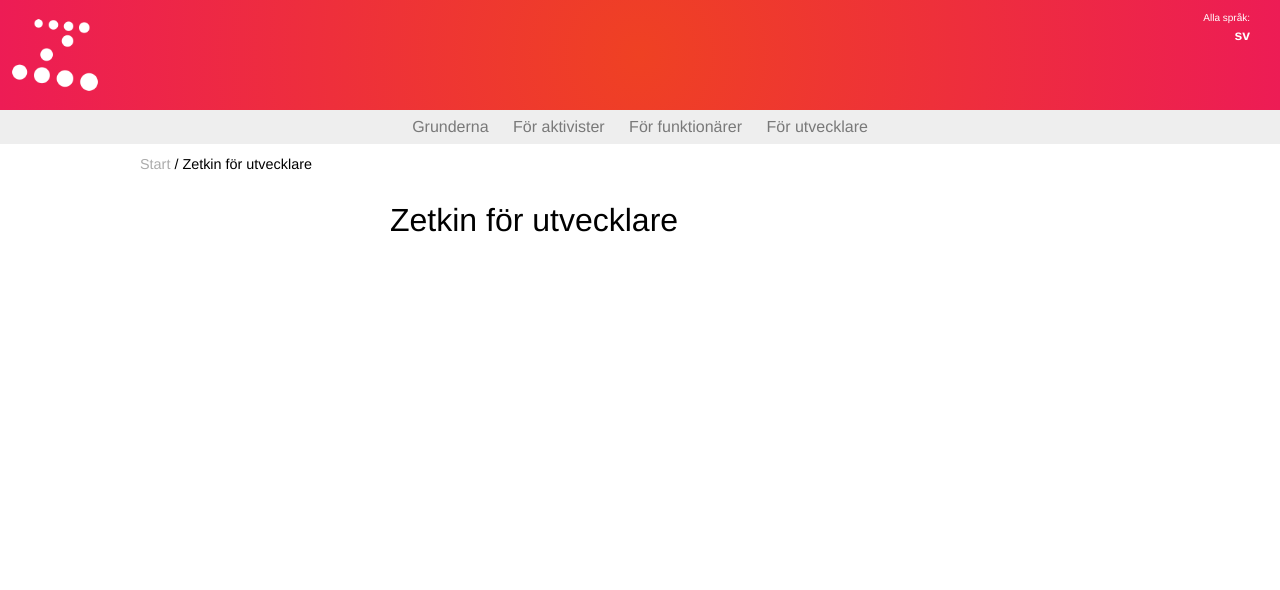
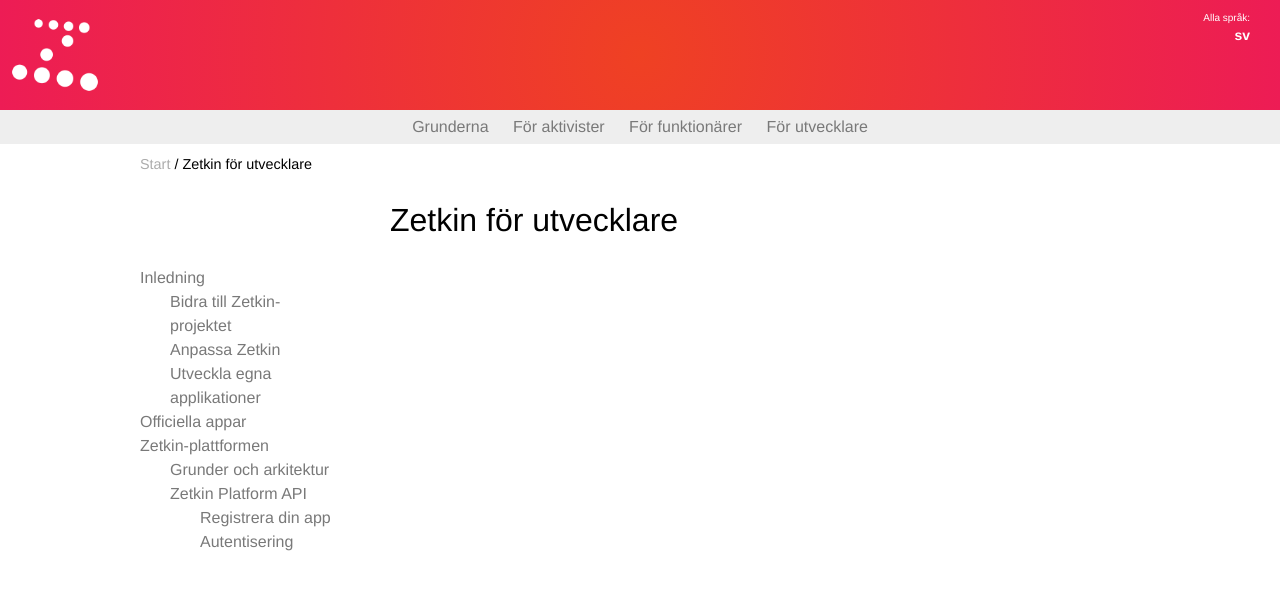
Before and after one commit to zetkin/manual, a Jekyll site: the page built from sv/for-utvecklare/index.md, in a window 1280 px wide. Shown: the top 590 px of the page. Built offline with Jekyll 4.4.1, drawn with Linux system fonts in a browser that asks for light colours.

Commit message:
[sv] Add Swedish menu for developers section

```diff
--- a/_data/menu/sv.yml
+++ b/_data/menu/sv.yml
@@ -150,3 +150,28 @@
                 slug: mobilisera-med-ringuppdrag
             -   title: Organisera en kampanj
                 slug: organisera-en-kampanj
+
+"for-utvecklare":
+    -   title: Inledning
+        slug: ""
+        sub:
+            -   title: Bidra till Zetkin-projektet
+                slug: utveckla
+            -   title: Anpassa Zetkin
+                slug: anpassa
+            -   title: Utveckla egna applikationer
+                slug: egna-appar
+    -   title: Officiella appar
+        slug: officiella-appar
+    -   title: Zetkin-plattformen
+        slug: plattformen
+        sub:
+            -   title: Grunder och arkitektur
+                slug: grunder
+            -   title: Zetkin Platform API
+                slug: api
+                sub:
+                    -   title: Registrera din app
+                        slug: registrera-app
+                    -   title: Autentisering
+                        slug: autentinsering
```
